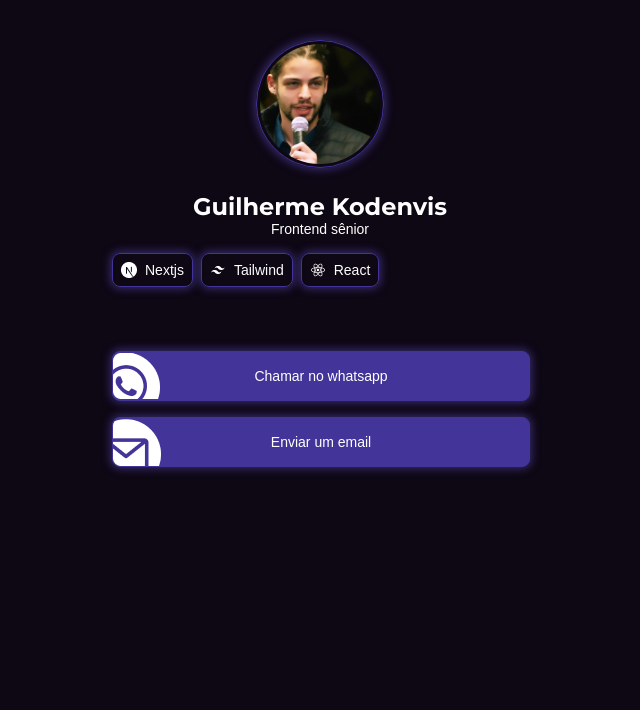
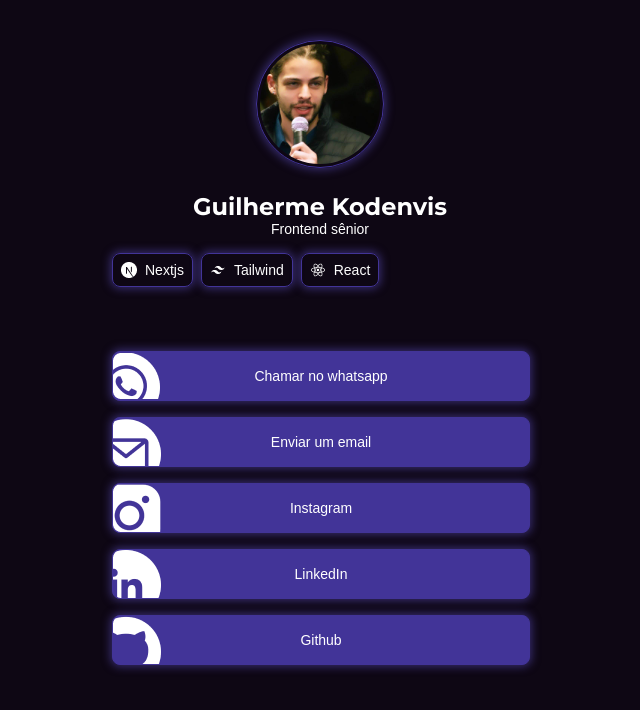
Before and after one commit to guilhermekodenvis/my-site, a plain HTML site: page index.html in a window 1280 px wide. Shown: the whole page, without its empty margins (320-960 px from the left). Drawn offline with Linux system fonts and the light colour scheme; a web font is replaced by a local one.

Commit message:
add buttons

```diff
--- a/index.html
+++ b/index.html
@@ -31,13 +31,25 @@
             </div>
         </div>
         <div class="ctas">
-            <button class="border-neon-purple" onclick="javascript:openWhatsapp()">
+            <button class="border-neon-purple" onclick="javascript:openLink('https:\/\/wa.link\/gt8jst')">
                 <img src="assets/whatsapp.png" alt="Logo do whatsapp">
                 Chamar no whatsapp
             </button>
-            <button class="border-neon-purple" onclick="javascript:sendMail()">
+            <button class="border-neon-purple" onclick="javascript:openLink('mailto:guilhermekodenvis@gmail.com')">
                 <img src="assets/mail.png" alt="Ícone de carta">
                 Enviar um email
+            </button>
+            <button class="border-neon-purple" onclick="javascript:openLink('https:\/\/www.instagram.com\/devdofront\/')">
+                <img src="assets/instagram.png" alt="Logo do Instagram">
+                Instagram
+            </button>
+            <button class="border-neon-purple" onclick="javascript:openLink('https:\/\/www.linkedin.com\/in\/guilherme-kodenvis\/')">
+                <img src="assets/linkedin.png" alt="Logo do LinkedIn">
+                LinkedIn
+            </button>
+            <button class="border-neon-purple" onclick="javascript:openLink('https:\/\/github.com\/guilhermekodenvis')">
+                <img src="assets/github.png" alt="Logo do Github">
+                Github
             </button>
         </div>
     </main>
--- a/script.js
+++ b/script.js
@@ -1,7 +1,3 @@
-const openWhatsapp = () => {
-    window.open("https://wa.link/gt8jst", "_blank")
+const openLink = (link) => {
+    window.open(link, "_blank")
 }
-
-const sendMail = () => {
-    window.open("mailto:guilhermekodenvis@gmail.com", "_blank")
-}
```
Also changed, not shown: assets/github.png (added), assets/instagram.png (added), assets/linkedin.png (added).
